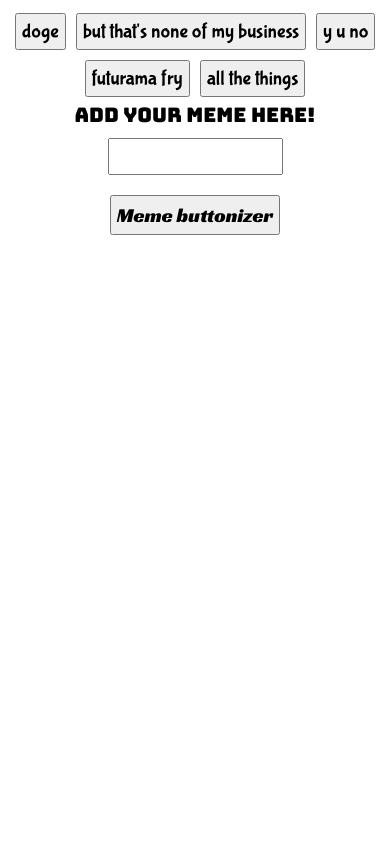
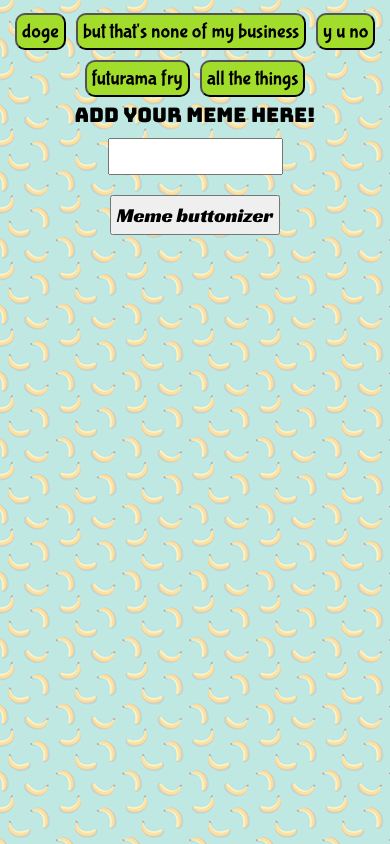
Before and after one commit to ewgalassi/giftastic, a plain HTML site: page index.html in a window 390 px wide. Drawn offline with nearby package versions, Linux system fonts and the light colour scheme.

Commit message:
responsiveness added

```diff
--- a/assets/style.css
+++ b/assets/style.css
@@ -2,6 +2,10 @@
     font-family: 'Bubblegum Sans', cursive;
     text-align: center;
     font-size: 20px;
+}
+
+body {
+    background-image: url("images/bananas.png")
 }
 
 label {
@@ -17,8 +21,28 @@ input {
 button {
     padding: 5px;
     margin: 5px;
+    background-color: rgb(162, 221, 44);
+    border-radius: 10px;
 }
 
 #add-meme {
     font-family: 'Racing Sans One', cursive;
 }
+
+@media screen and (max-width: 980px) {
+    body {
+        max-width: 100%;
+    }
+}
+
+@media screen and (max-width: 980px) {
+    body {
+        max-width: 100%;
+    }
+}
+
+@media screen and (max-width: 640px) {
+    img {
+        max-width: 90%;
+    }
+}
```
Also changed, not shown: assets/images/bananas.png (added).
